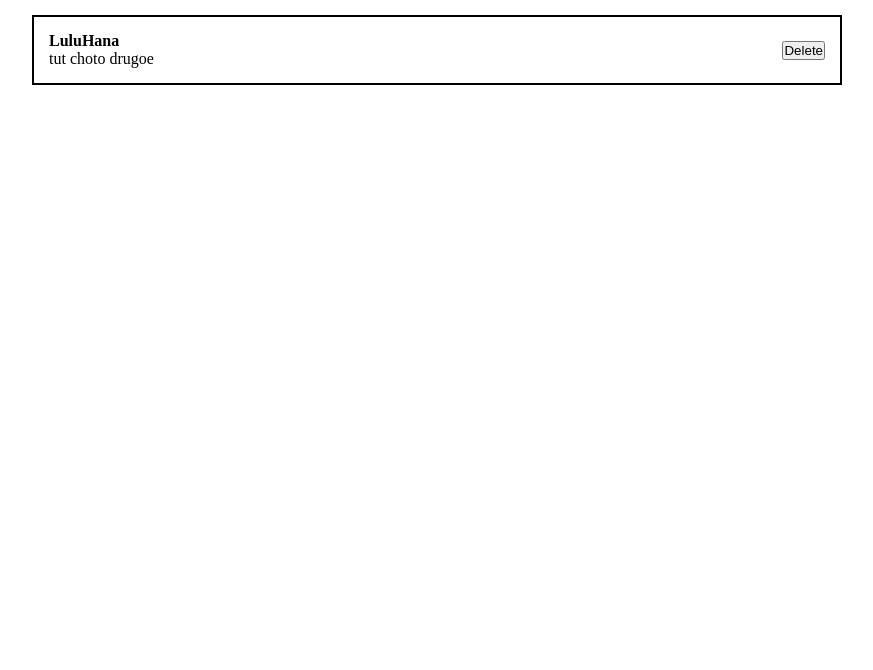
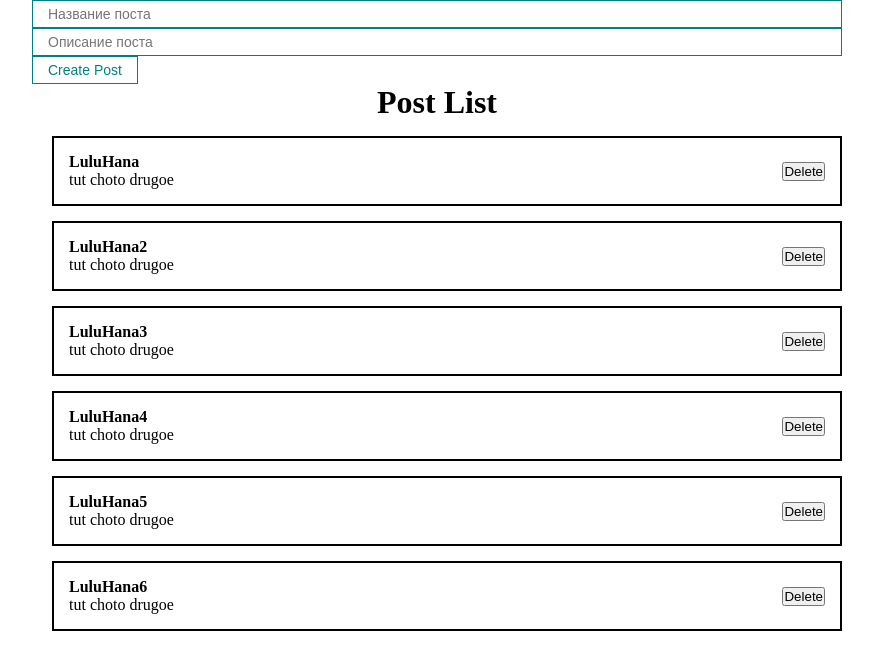
Before and after one commit to dash-cat/course, a React (Create React App) app: page / in a window 1280 px wide. Shown: the top 670 px of the page, without its empty margins (203-1076 px from the left). Built offline with nearby package versions, Linux system fonts and the light colour scheme.

Commit message:
react props and UI component test

```diff
--- a/src/App.js
+++ b/src/App.js
@@ -1,16 +1,41 @@
-import React, { useState } from 'react'
-import Counter from './components/Counter';
-import ClassCounter from './components/ClassCounter';
-import '../src/styles/App.css'
-import Post from './components/Post';
+import React, { useState } from "react";
+import "../src/styles/App.css";
+import PostList from "./components/PostList";
+import MyButton from "./components/UI/button/MyButton";
+import MyInput from "./components/UI/input/MyInput";
 
 const App = () => {
-    // const [value, setValue] = useState('Text into input')
+  const [posts] = useState([
+    {id: 1, title: 'LuluHana', body: 'tut choto drugoe'},
+    {id: 2, title: 'LuluHana2', body: 'tut choto drugoe'},
+    {id: 3, title: 'LuluHana3', body: 'tut choto drugoe'},
+    {id: 4, title: 'LuluHana4', body: 'tut choto drugoe'},
+    {id: 5, title: 'LuluHana5', body: 'tut choto drugoe'},
+    {id: 6, title: 'LuluHana6', body: 'tut choto drugoe'}
+])
+  const [title, setTitle] = useState('')
 
-    return (
-        <div className='App'>
-         <Post post={{id: 1, title: 'LuluHana', body: 'tut choto drugoe'}}/>
-        </div>
-    )
-}
+  const addNewPost = (e) => {
+    e.preventDefault()
+    console.log(title)
+
+  }
+
+  return (
+    <div className="App">
+      <form>
+        <MyInput
+        value={title}
+        onChange={e => setTitle(e.target.value)}
+        type="text"
+        placeholder="Название поста" />
+        <MyInput type="text" placeholder="Описание поста" />
+        <MyButton
+        onClick={addNewPost}
+        >Create Post</MyButton>
+      </form>
+      <PostList props={posts}/>
+    </div>
+  );
+};
 export default App;
--- a/src/components/Post.jsx
+++ b/src/components/Post.jsx
@@ -1,7 +1,6 @@
 import React from "react";
 
 const Post = (props) => {
-    console.log(props)
     return (
         <div className='post'>
         <div className='post__content'>
--- /dev/null
+++ b/src/components/PostList.jsx
@@ -0,0 +1,14 @@
+import React from "react";
+import Post from "./Post";
+
+const PostList = ({props}) => {
+  return (
+    <div>
+      <h1 style={{ textAlign: "center" }}>Post List</h1>
+      {props.map((post) => (
+        <Post post={post} key={post.id} />
+      ))}
+    </div>
+  );
+};
+export default PostList;
--- /dev/null
+++ b/src/components/UI/button/MyButton.jsx
@@ -0,0 +1,11 @@
+import React from "react";
+import classes from './MyButton.module.css'
+
+const MyButton = ({children, ...props}) => {
+    return (
+        <button {...props} className={classes.myBtn}>
+            {children}
+        </button>
+    )
+}
+export default MyButton
--- /dev/null
+++ b/src/components/UI/button/MyButton.module.css
@@ -0,0 +1,8 @@
+.myBtn {
+    padding: 5px 15px;
+    color: teal;
+    font-size: 14px;
+    background: transparent;
+    border: 1px solid teal;
+    cursor: pointer;
+}
--- /dev/null
+++ b/src/components/UI/input/MyInput.jsx
@@ -0,0 +1,9 @@
+import React from "react";
+import classes from './MyInput.module.css'
+
+const MyInput = (props) => {
+    return (
+        <input {...props} className={classes.myInput}/>
+    )
+}
+export default MyInput
--- /dev/null
+++ b/src/components/UI/input/MyInput.module.css
@@ -0,0 +1,8 @@
+.myInput {
+    padding: 5px 15px;
+    color: teal;
+    font-size: 14px;
+    background: transparent;
+    border: 1px solid teal;
+    width: 100%;
+}
--- a/src/styles/App.css
+++ b/src/styles/App.css
@@ -18,4 +18,5 @@
     margin-top: 15px;
     justify-content: space-between;
     align-items: center;
+    margin-left: 20px;
 }
```
